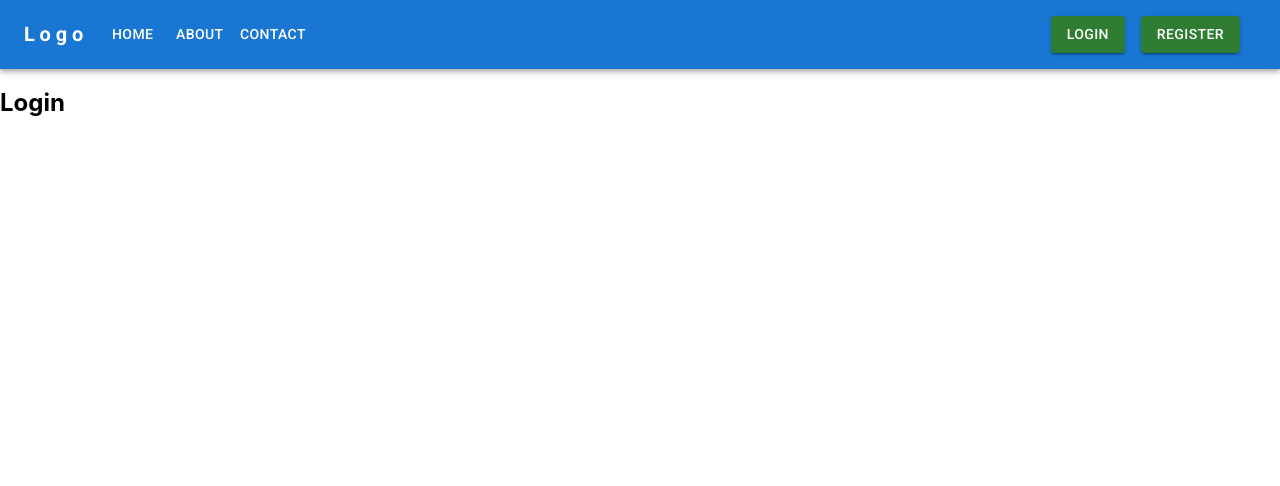
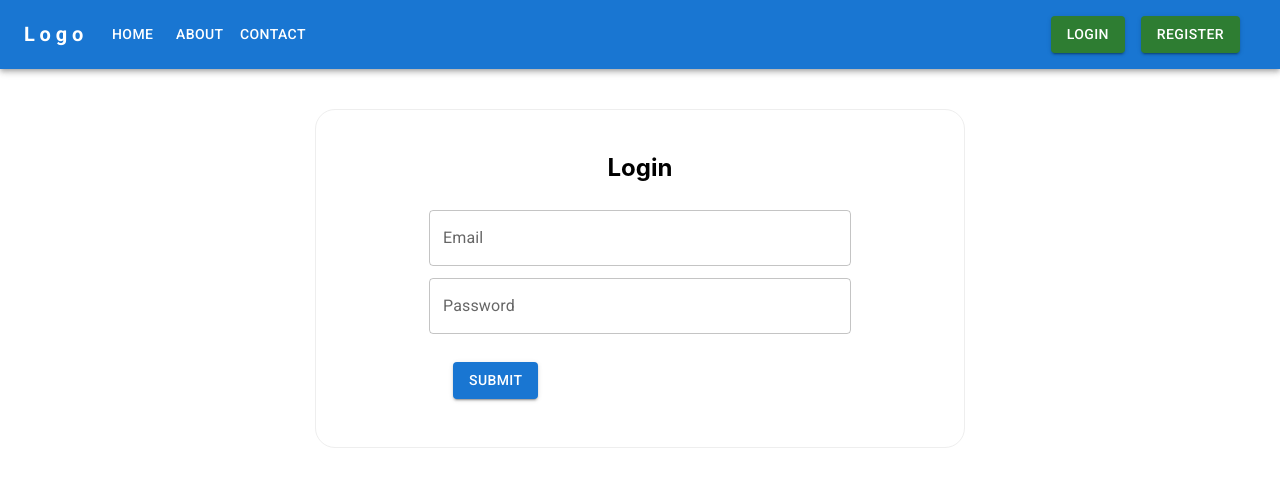
Before and after one commit to AnitaMavani/ContactManager, a React (Create React App) app: page /login in a window 1280 px wide. Shown: the top 486 px of the page. Built offline with nearby package versions, Linux system fonts and the light colour scheme.

Commit message:
changes in login file

```diff
--- a/src/pages/Login.tsx
+++ b/src/pages/Login.tsx
@@ -1,8 +1,48 @@
 import React, { useState } from "react";
-
+import { Box, TextField, Container, Button } from '@mui/material';
 const Login = () => {
-    return (
+    return(
+        <>
+        <Container>
+        <Box
+         display="flex"
+         flexDirection={"column"}
+         alignItems="center"
+         justifyContent={"center"}
+         maxWidth={600}
+         margin="auto"
+         marginTop={5}
+         padding={3}
+        borderRadius={5}
+        border={"1px solid #eee"}
+        >
         <h2>Login</h2>
+        <form>
+            <TextField
+                name="email"
+                label="Email"
+                type="email"
+                margin="dense"
+                placeholder="Email"
+                variant="outlined"
+                fullWidth
+            />
+            <TextField
+                name="password"
+                label="Password"
+                type="password"
+                margin="dense"
+                placeholder="Password"
+                variant="outlined"
+                fullWidth
+            />
+            <div>
+                <Button variant="contained" type="submit" sx={{margin:3}}>Submit</Button>
+            </div>
+        </form>
+        </Box>
+        </Container>
+        </>
     );
 }
 export default Login;
```
Also changed, not shown: 1 other file (tests, documents, lock files or other folders).
